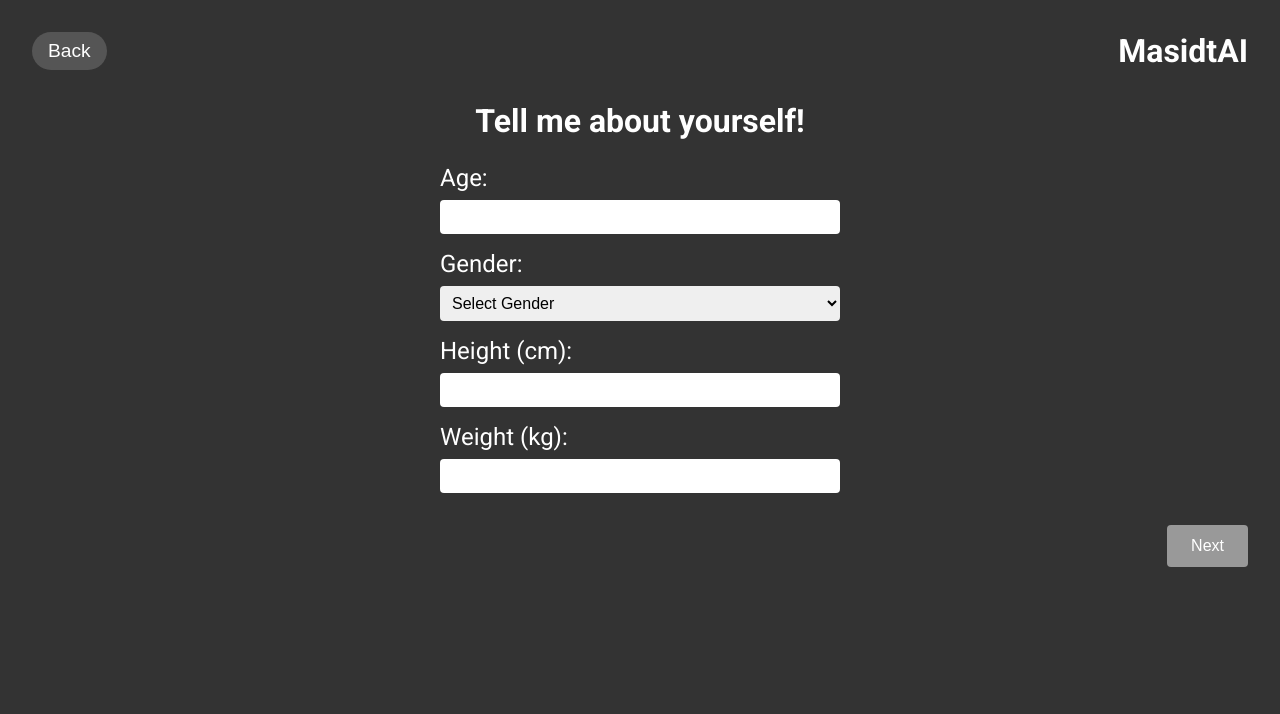
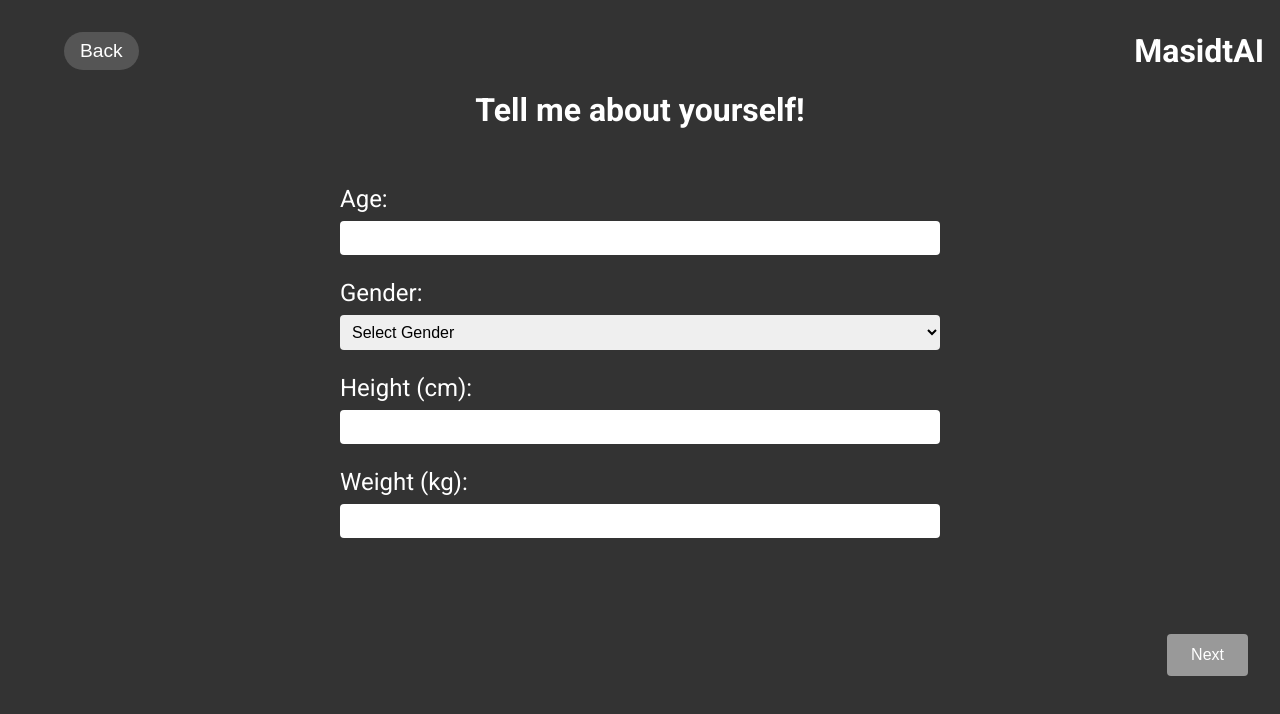
Before and after one commit to jong01045/MasitdAI, a React (Create React App) app: page / in a window 1280 px wide. Both pictures are taken after a click on the button "Start Now". Shown: the top 714 px of the page. Built offline with nearby package versions, Linux system fonts and the light colour scheme.

Commit message:
Demographic Ver.3
Body towards centre

```diff
--- a/src/frontend/DemographicPage.css
+++ b/src/frontend/DemographicPage.css
@@ -15,10 +15,11 @@
 
 .demographic-header {
   display: flex;
-  justify-content: space-between;
+  justify-content: space-between; /* Pushes Back button and Logo apart */
   align-items: center;
-  margin-bottom: 2rem;
-  /* position: relative */
+  width: 100%;
+  padding: 0 2rem; /* Adds spacing from edges */
+  max-width: 1200px; /* Keeps consistency across pages */
 }
 
 .back-button {
@@ -44,11 +45,16 @@
 }
 
 .demographic-form {
-  max-width: 400px;
-  margin: 0 auto;
   display: flex;
   flex-direction: column;
-  gap: 1rem;
+  justify-content: center; /* Centers content properly */
+  align-items: left;
+  gap: 1.5rem;
+  max-width: 600px;
+  width: 100%;
+  margin: auto;
+  padding-top: 2rem;
+  padding-bottom: 4rem; /* Creates space for Next button */
 }
 
 .demographic-form label {
```
